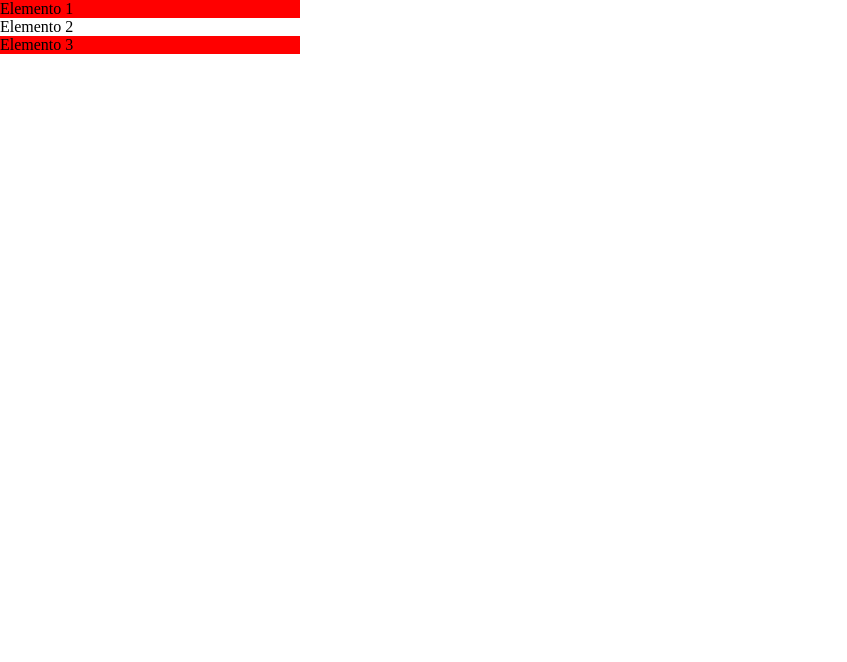
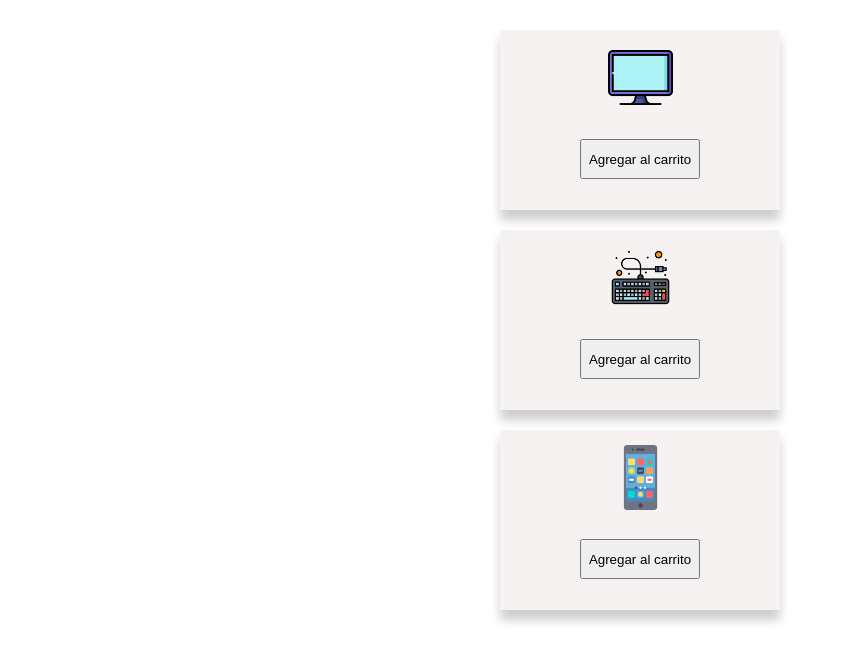
Before and after one commit to jean-alvarezn/CARRITOJS, a plain HTML site: page index.html in a window 1280 px wide. Shown: the whole page, without its empty margins (0-847 px from the left). Drawn offline with nearby package versions, Linux system fonts and the light colour scheme.

Commit message:
Se definieron los articulos que seran agregados al carrito

```diff
--- a/index.html
+++ b/index.html
@@ -9,18 +9,20 @@
     <title>Carrito dinamico</title>
 </head>
 <body>
-    <div class="container contenedor">
-        <div class="row justify-content-md-center subcontenedor">
-          <div class="col col-lg-2 contenedor-hijo">
-            Elemento 1
-          </div>
-          <div class="col-md-auto contenedor-automatico">
-            Elemento 2
-          </div>
-          <div class="col col-lg-2 contenedor-hijo">
-            Elemento 3
-          </div>
+    <div class="contenedor-principal">
+        <div class="subcontenedor">
+          <img src="img/tv-pantalla.png" alt=""><br>
+          <button class="btn-carrito">Agregar al carrito</button>
         </div>
-      </div>
+        <div class="subcontenedor">
+          <img src="img/keyboard.png" alt=""><br>
+          <button class="btn-carrito">Agregar al carrito</button>
+        </div>
+        <div class="subcontenedor">
+          <img src="img/smartphone.png" alt=""><br>
+          <button class="btn-carrito">Agregar al carrito</button>
+        </div>
+    </div>
+    </div>
 </body>
 </html>
--- a/main.css
+++ b/main.css
@@ -4,10 +4,40 @@
     padding: 0;
 }
 
-.contenedor {
+.contenedor-principal {
     width: 300px;
+    display: flex;
+    flex-direction: column;
+    margin: 0 auto;
+    margin-top: 20px;
 }
 
-.contenedor-hijo {
-    background-color: red;
+.btn-carrito {
+    width: 120px;
+    height: 40px;
+    margin-top:25px;
 }
+
+.subcontenedor{
+    height: 180px;
+    text-align: center;
+    margin: 10px;
+    box-shadow: 0 10px 10px rgba(0,0,0,0.2);
+}
+
+.subcontenedor img {
+    width: 65px;
+    margin-top: 15px;
+}
+
+.subcontenedor:nth-child(1){
+    background-color: rgb(247, 242, 242);
+}
+
+.subcontenedor:nth-child(2){
+    background-color: rgb(247, 242, 242);
+}
+
+.subcontenedor:nth-child(3){
+    background-color: rgb(247, 242, 242);
+}
```
Also changed, not shown: img/keyboard.png (added), img/smartphone.png (added), img/tv-pantalla.png (added).
